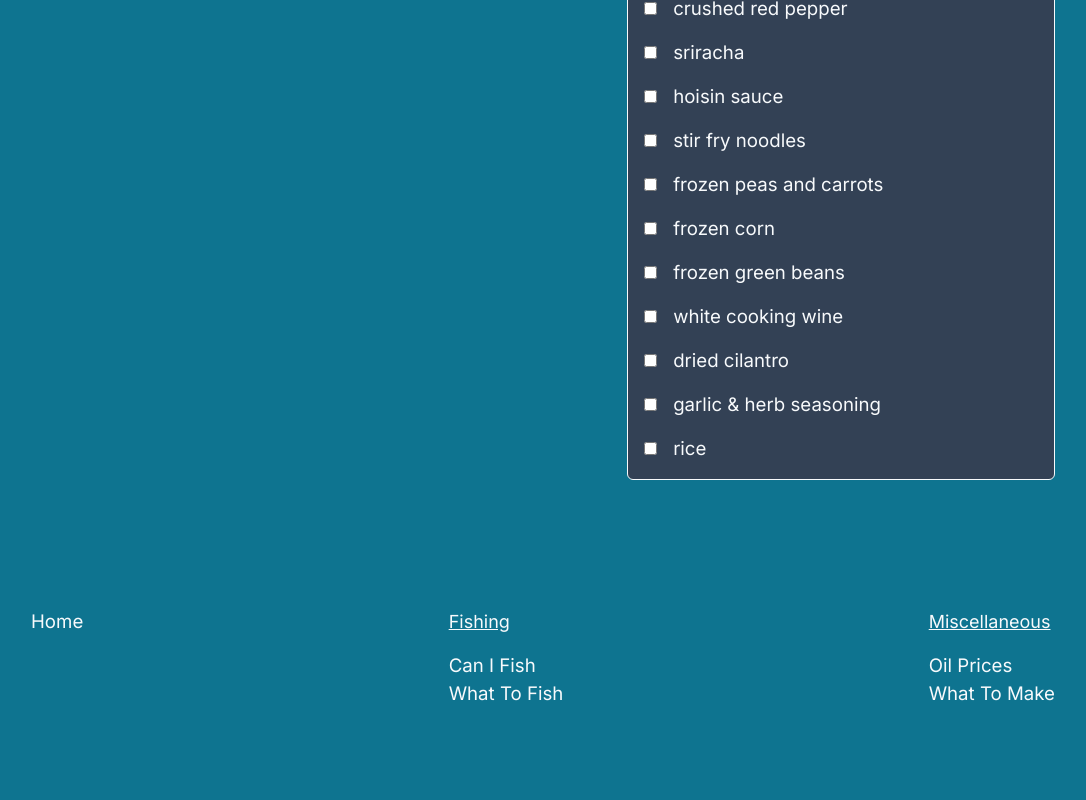
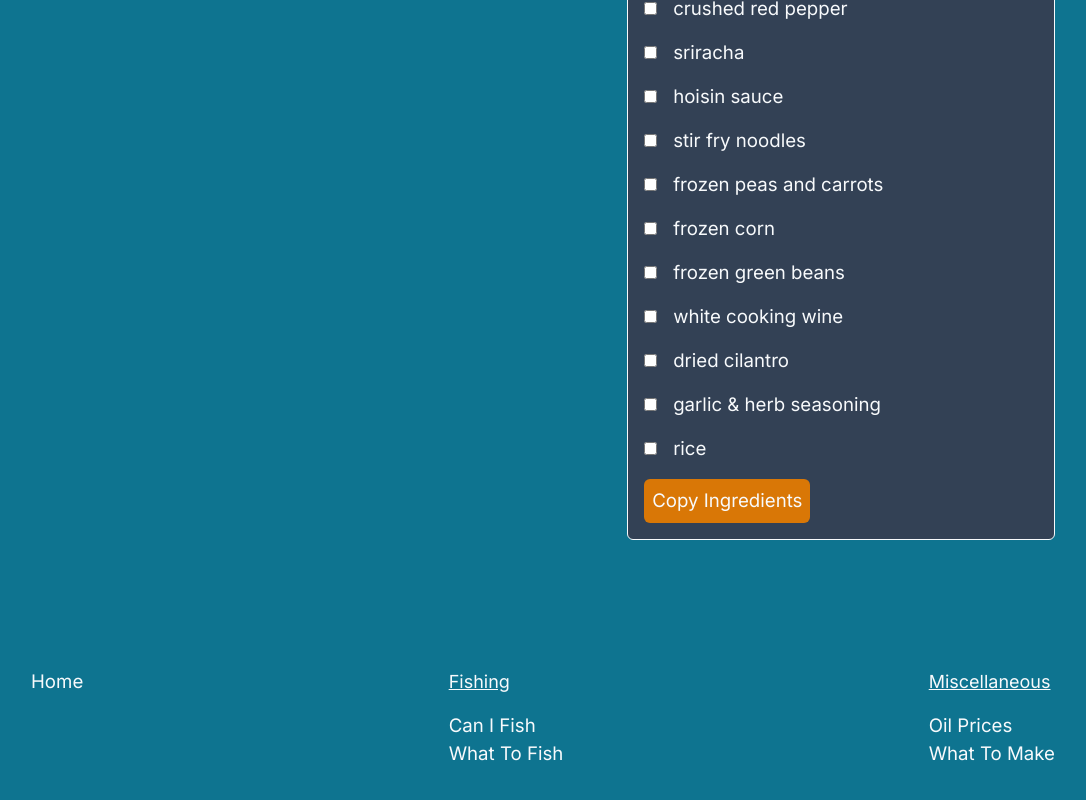
Before and after one commit to banjokaboom/tacklebox, a Next.js app: page /pages/what-to-make in a window 1280 px wide. Shown: the part 1626-2426 px from the top of the page, without its empty margins (97-1183 px from the left). Before the commit the page ends 2398 px from the top, so only its background shows below. Built offline with nearby package versions, Linux system fonts and the light colour scheme.

Commit message:
added copy button for ingredients

```diff
--- a/app/pages/what-to-make/page.tsx
+++ b/app/pages/what-to-make/page.tsx
@@ -161,6 +161,20 @@ export default function WhatToMake() {
     }
   }, [numRecipes])
 
+  function copyIngredients() {
+    let copyString = ''
+    document
+      .querySelectorAll(
+        'input[type="checkbox"][name="ingredient"]:not(:checked) ~ label'
+      )
+      .forEach((label) => {
+        copyString += label.textContent + '\n'
+      })
+
+    navigator.clipboard.writeText(copyString)
+    alert('Copied ingredients to the clipboard!')
+  }
+
   return (
     <div className="flex flex-col items-center justify-between">
       <div className="max-w-5xl w-full">
@@ -216,6 +230,12 @@ export default function WhatToMake() {
                   </label>
                 </div>
               ))}
+              <button
+                onClick={copyIngredients}
+                className="p-2 w-fit bg-amber-600 hover:bg-slate-50 hover:text-slate-700 rounded-md"
+              >
+                Copy Ingredients
+              </button>
             </div>
           </div>
         </div>
```
